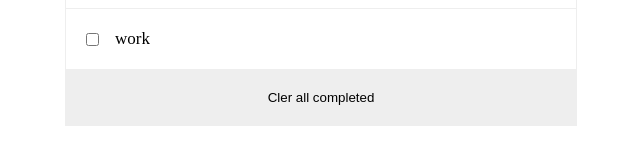
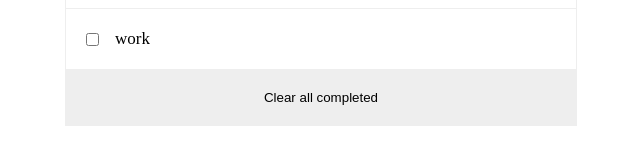
Before and after one commit to AhmedMohsen600/to-do-list, a website built with webpack: page src/index.html in a window 1280 px wide. Shown: the part 416-580 px from the top of the page, 319-959 px from the left. Built offline with nearby package versions, Linux system fonts and the light colour scheme.

Commit message:
Update html file

```diff
--- a/src/index.html
+++ b/src/index.html
@@ -30,7 +30,7 @@
             <p>finish something</p>
           </li>
         </ul>
-        <button type="button">Cler all completed</button>
+        <button type="button">Clear all completed</button>
       </div>
     </section>
   </body>
```
Also changed, not shown: dist/index.html.
